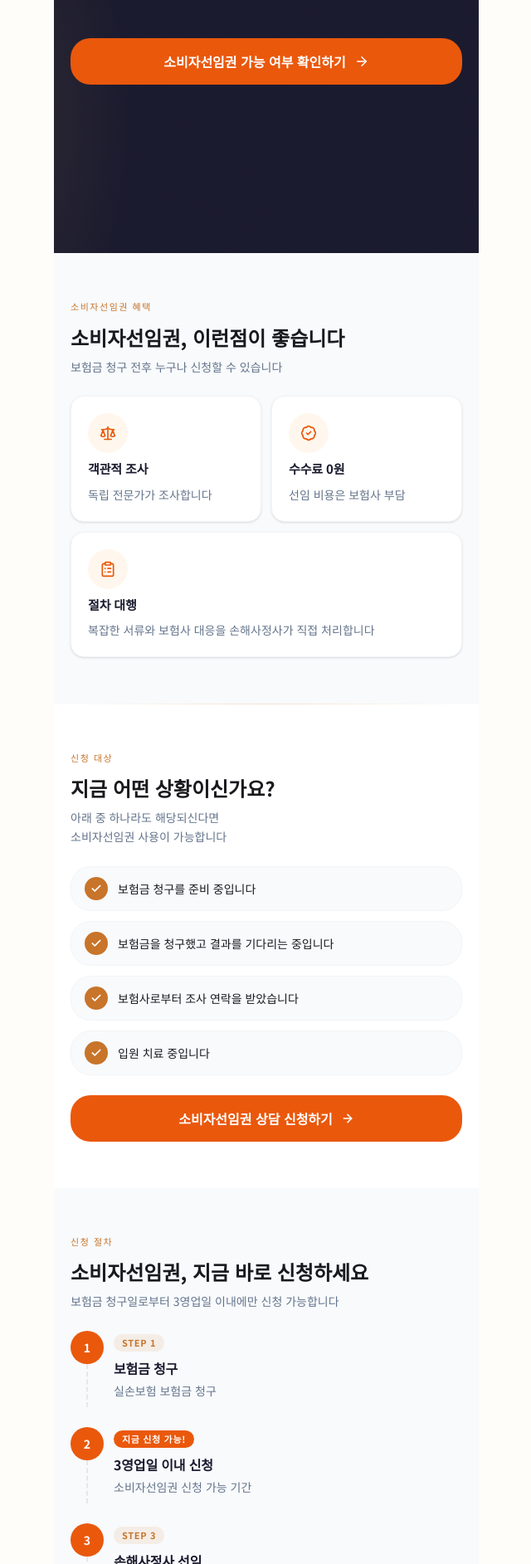
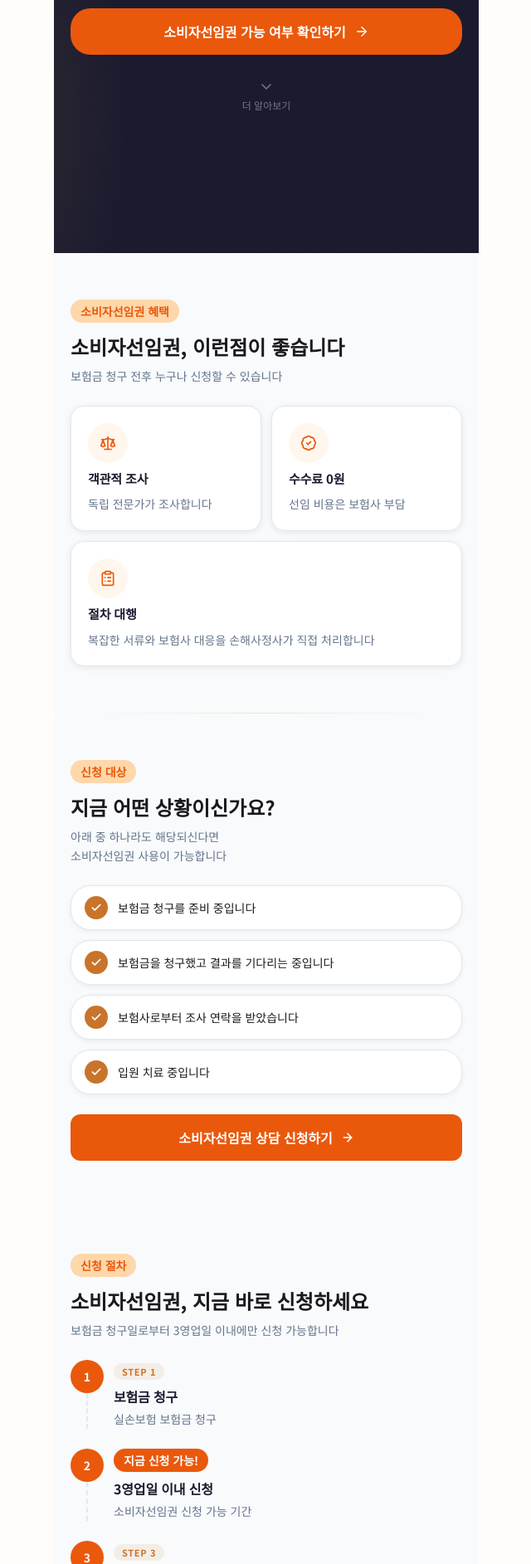
Before and after one commit to giwi-1004/giwi-1004.github.io, a Next.js app: page / in a window 1280 px wide. Shown: the part 495-2380 px from the top of the page at 83% size, without its empty margins (319-959 px from the left). Built offline with nearby package versions, Linux system fonts and the light colour scheme.

Commit message:
랜딩 섹션 UI 개선 및 Expert 소속 텍스트 수정
Co-authored-by: Cursor <cursoragent@cursor.com>

```diff
--- a/components/landing/expert-section.tsx
+++ b/components/landing/expert-section.tsx
@@ -15,32 +15,38 @@ export function ExpertSection() {
   const contentRef = useReveal<HTMLDivElement>()
 
   return (
-    <section className="bg-[#1E293B] !px-5 !py-14 text-white">
+    <section className="bg-[#1E293B] !px-5 !pt-14 !pb-12 text-white">
       <div ref={headerRef} className="reveal">
-        <p className="ds-section-label text-[#d4a44c]">담당 손해사정사</p>
+        <span
+          className="inline-flex items-center px-3 py-1 rounded-full text-[#D4A44C] text-sm font-semibold mb-3"
+          style={{ backgroundColor: "rgba(255,255,255,0.1)" }}
+        >
+          담당 손해사정사
+        </span>
         <h2 className="text-2xl font-bold leading-snug text-white break-keep">오하연 손해사정사</h2>
       </div>
 
-      <div ref={profileRef} className="reveal mt-6 flex items-center gap-4">
+      <div ref={profileRef} className="reveal flex items-center gap-5 mb-6">
         <img
           src="/ohayeon-profile.png"
           alt="오하연 손해사정사 프로필"
-          width={96}
-          height={128}
-          className="h-32 w-24 shrink-0 rounded-2xl object-cover object-top"
+          width={120}
+          height={150}
+          className="shrink-0 rounded-2xl object-cover"
+          style={{ width: "120px", height: "150px" }}
         />
         <div>
           <p className="text-xl font-bold text-white">오하연</p>
-          <p className="text-sm text-white/50">손해사정법인 태산 소속</p>
+          <p className="text-sm text-white/50">손해사정법인 태산</p>
         </div>
       </div>
 
       <div ref={contentRef} className="reveal mt-6">
-        <div className="space-y-4">
+        <div className="space-y-3">
           {CREDENTIALS.map(({ Icon, text }) => (
             <div
               key={text}
-              className="flex items-center gap-3 text-sm text-white/80"
+              className="flex items-center gap-3 py-3 text-sm text-white/80"
             >
               <Icon className="h-5 w-5 shrink-0 text-[#EA580C]" aria-hidden />
               <span className="break-keep">{text}</span>
@@ -48,7 +54,7 @@ export function ExpertSection() {
           ))}
         </div>
 
-        <div className="mt-6 border-l-4 border-[#EA580C] pl-4 text-sm leading-relaxed text-white/60 italic break-keep">
+        <div className="mt-4 border-l-4 border-[#EA580C] pl-4 text-sm leading-relaxed text-white/60 italic break-keep">
           보험사도 가입자도 아닌,
           <br />
           오직 사실에 근거해 객관적으로 사정서를 작성합니다
--- a/components/landing/hero-section.tsx
+++ b/components/landing/hero-section.tsx
@@ -1,13 +1,26 @@
 "use client"
 
-import { ArrowRight } from "lucide-react"
+import { useRef } from "react"
+import { ArrowRight, ChevronDown } from "lucide-react"
 
 const statCardClass =
   "rounded-2xl border border-white/25 bg-[rgba(255,255,255,0.12)] px-3 py-4 text-center"
 
 export function HeroSection() {
+  const sectionRef = useRef<HTMLElement>(null)
+
+  const scrollToNextSection = () => {
+    const next = sectionRef.current?.nextElementSibling
+    if (next instanceof HTMLElement) {
+      next.scrollIntoView({ behavior: "smooth" })
+    }
+  }
+
   return (
-    <section className="relative flex min-h-svh flex-col justify-center overflow-hidden bg-[#1a1a2e] !px-5 !pt-10 !pb-10">
+    <section
+      ref={sectionRef}
+      className="relative flex min-h-svh flex-col justify-center overflow-hidden bg-[#1a1a2e] !px-5 !pt-10 !pb-10"
+    >
       <div
         className="pointer-events-none absolute inset-0"
         aria-hidden
@@ -65,6 +78,16 @@ export function HeroSection() {
           소비자선임권 가능 여부 확인하기
           <ArrowRight className="h-[18px] w-[18px] shrink-0 text-white" aria-hidden />
         </a>
+
+        <button
+          type="button"
+          onClick={scrollToNextSection}
+          aria-label="더 알아보기"
+          className="hero-animate hero-animate-delay-4 mt-8 flex animate-bounce flex-col items-center gap-1 self-center border-0 bg-transparent p-0 text-white/40"
+        >
+          <ChevronDown className="h-5 w-5" aria-hidden />
+          <span className="text-xs">더 알아보기</span>
+        </button>
       </div>
     </section>
   )
--- a/components/landing/lead-form-section.tsx
+++ b/components/landing/lead-form-section.tsx
@@ -123,7 +123,12 @@ export function LeadFormSection() {
   return (
     <section id="lead-form" className="overflow-x-hidden bg-[#faf7f2] !px-5 !py-14">
       <div ref={headerRef} className="reveal">
-        <p className="ds-section-label">무료 상담 신청</p>
+        <span
+          className="inline-flex items-center px-3 py-1 rounded-full text-[#EA580C] text-sm font-semibold mb-3"
+          style={{ backgroundColor: "#FED7AA" }}
+        >
+          무료 상담 신청
+        </span>
         <h2 className="text-2xl font-bold leading-snug text-balance break-keep">
           소비자선임권 상담 신청
         </h2>
--- a/components/landing/quick-check-section.tsx
+++ b/components/landing/quick-check-section.tsx
@@ -15,9 +15,14 @@ export function QuickCheckSection() {
   const listRef = useReveal<HTMLDivElement>()
 
   return (
-    <section className="bg-white !px-5 !py-14">
+    <section className="bg-[#F8FAFC] !px-5 !py-14">
       <div ref={headerRef} className="reveal">
-        <p className="ds-section-label">신청 대상</p>
+        <span
+          className="inline-flex items-center px-3 py-1 rounded-full text-[#EA580C] text-sm font-semibold mb-3"
+          style={{ backgroundColor: "#FED7AA" }}
+        >
+          신청 대상
+        </span>
         <h2 className="text-2xl font-bold leading-snug break-keep">지금 어떤 상황이신가요?</h2>
         <p className="mt-2 text-sm leading-relaxed text-[#64748B] break-keep">
           아래 중 하나라도 해당되신다면
@@ -31,7 +36,12 @@ export function QuickCheckSection() {
           {CHECKLIST_ITEMS.map((text) => (
             <div
               key={text}
-              className="flex items-center gap-3 rounded-xl border border-gray-100 bg-[#F8FAFC] px-4 py-3 text-sm font-medium text-[#1a1a1e] break-keep"
+              className="flex items-center gap-3 rounded-xl py-3 px-4 text-sm font-medium text-[#1a1a1e] break-keep"
+              style={{
+                backgroundColor: "#FFFFFF",
+                border: "1px solid #E2E8F0",
+                boxShadow: "0 2px 6px rgba(0,0,0,0.06)",
+              }}
             >
               <span className="flex h-7 w-7 shrink-0 items-center justify-center rounded-full bg-[#c8742a]">
                 <Check className="h-3.5 w-3.5 text-white" strokeWidth={3} aria-hidden />
@@ -44,6 +54,7 @@ export function QuickCheckSection() {
         <a
           href="#lead-form"
           className="mt-6 flex w-full items-center justify-center gap-2.5 rounded-xl bg-[#EA580C] py-4 text-base font-bold text-white no-underline hover:bg-[#C2410C]"
+          style={{ borderRadius: "12px" }}
         >
           소비자선임권 상담 신청하기
           <svg
--- a/components/landing/timeline-section.tsx
+++ b/components/landing/timeline-section.tsx
@@ -39,9 +39,14 @@ export function TimelineSection() {
   const stepsRef = useReveal<HTMLDivElement>()
 
   return (
-    <section className="bg-[#F8FAFC] !px-5 !py-14">
+    <section className="!px-5 !py-14" style={{ backgroundColor: "#F8FAFC" }}>
       <div ref={headerRef} className="reveal">
-        <p className="ds-section-label">신청 절차</p>
+        <span
+          className="inline-flex items-center px-3 py-1 rounded-full text-[#EA580C] text-sm font-semibold mb-3"
+          style={{ backgroundColor: "#FED7AA" }}
+        >
+          신청 절차
+        </span>
         <h2 className="text-2xl font-bold leading-snug break-keep">
           소비자선임권, 지금 바로 신청하세요
         </h2>
@@ -61,22 +66,33 @@ export function TimelineSection() {
                 </div>
                 {!isLast ? (
                   <div
-                    className="min-h-[52px] w-0 flex-1 border-l-2 border-dashed border-gray-200"
+                    className="w-0 flex-1"
+                    style={{
+                      borderLeft: "2px dashed #E2E8F0",
+                      minHeight: "40px",
+                    }}
                     aria-hidden
                   />
                 ) : null}
               </div>
               <div>
+                {step.tagHighlight ? (
+                  <span
+                    className="inline-flex items-center px-3 py-1 rounded-full text-white text-sm font-bold mb-2"
+                    style={{ backgroundColor: "#EA580C" }}
+                  >
+                    {step.tag}
+                  </span>
+                ) : (
                   <span
                     className={cn(
                       "mb-2 inline-block rounded-full px-2.5 py-0.5 text-[11px] font-bold tracking-[0.06em]",
-                    step.tagHighlight
-                      ? "bg-[#EA580C] text-white"
-                      : "bg-[rgba(200,116,42,0.1)] text-[#c8742a]"
+                      "bg-[rgba(200,116,42,0.1)] text-[#c8742a]"
                     )}
                   >
                     {step.tag}
                   </span>
+                )}
                 <h3 className="text-base font-bold tracking-[-0.01em] text-[#1a1a2e] break-keep">
                   {step.title}
                 </h3>
--- a/components/landing/why-consumer-rights-section.tsx
+++ b/components/landing/why-consumer-rights-section.tsx
@@ -29,23 +29,29 @@ const CARD_BOTTOM: {
     "복잡한 서류와 보험사 대응을 손해사정사가 직접 처리합니다",
 }
 
-const cardClass =
-  "h-full rounded-2xl border border-gray-100 bg-white p-5 shadow-sm"
-
 function BenefitCard({
   Icon,
   title,
   description,
   className,
+  fullHeight = false,
 }: {
   Icon: LucideIcon
   title: string
   description: string
   className?: string
+  fullHeight?: boolean
 }) {
   return (
-    <div className={cn(cardClass, className)}>
-      <div className="space-y-2">
+    <div
+      className={cn("rounded-2xl p-5 space-y-2", className)}
+      style={{
+        backgroundColor: "#FFFFFF",
+        border: "1px solid #E2E8F0",
+        boxShadow: "0 2px 8px rgba(0,0,0,0.08)",
+        ...(fullHeight ? { height: "100%" } : {}),
+      }}
+    >
       <div className="flex h-12 w-12 items-center justify-center rounded-full bg-[#FFF7ED] p-3">
         <Icon className="h-5 w-5 text-[#EA580C]" aria-hidden />
       </div>
@@ -53,7 +59,6 @@ function BenefitCard({
         {title}
       </h3>
       <p className="text-sm leading-relaxed text-[#64748B] break-keep">{description}</p>
-      </div>
     </div>
   )
 }
@@ -65,7 +70,12 @@ export function WhyConsumerRightsSection() {
   return (
     <section className="bg-[#F8FAFC] !px-5 !py-14">
       <div ref={headerRef} className="reveal">
-        <p className="ds-section-label">소비자선임권 혜택</p>
+        <span
+          className="inline-flex items-center px-3 py-1 rounded-full text-[#EA580C] text-sm font-semibold mb-3"
+          style={{ backgroundColor: "#FED7AA" }}
+        >
+          소비자선임권 혜택
+        </span>
         <h2 className="text-2xl font-bold leading-snug break-keep">
           소비자선임권, 이런점이 좋습니다
         </h2>
@@ -81,14 +91,14 @@ export function WhyConsumerRightsSection() {
             Icon={Icon}
             title={title}
             description={description}
-            className="h-full"
+            fullHeight
           />
         ))}
         <BenefitCard
           Icon={CARD_BOTTOM.Icon}
           title={CARD_BOTTOM.title}
           description={CARD_BOTTOM.description}
-          className="col-span-2 h-full"
+          className="col-span-2"
         />
       </div>
     </section>
```
Lines whose indentation alone changed are shown as unchanged.
